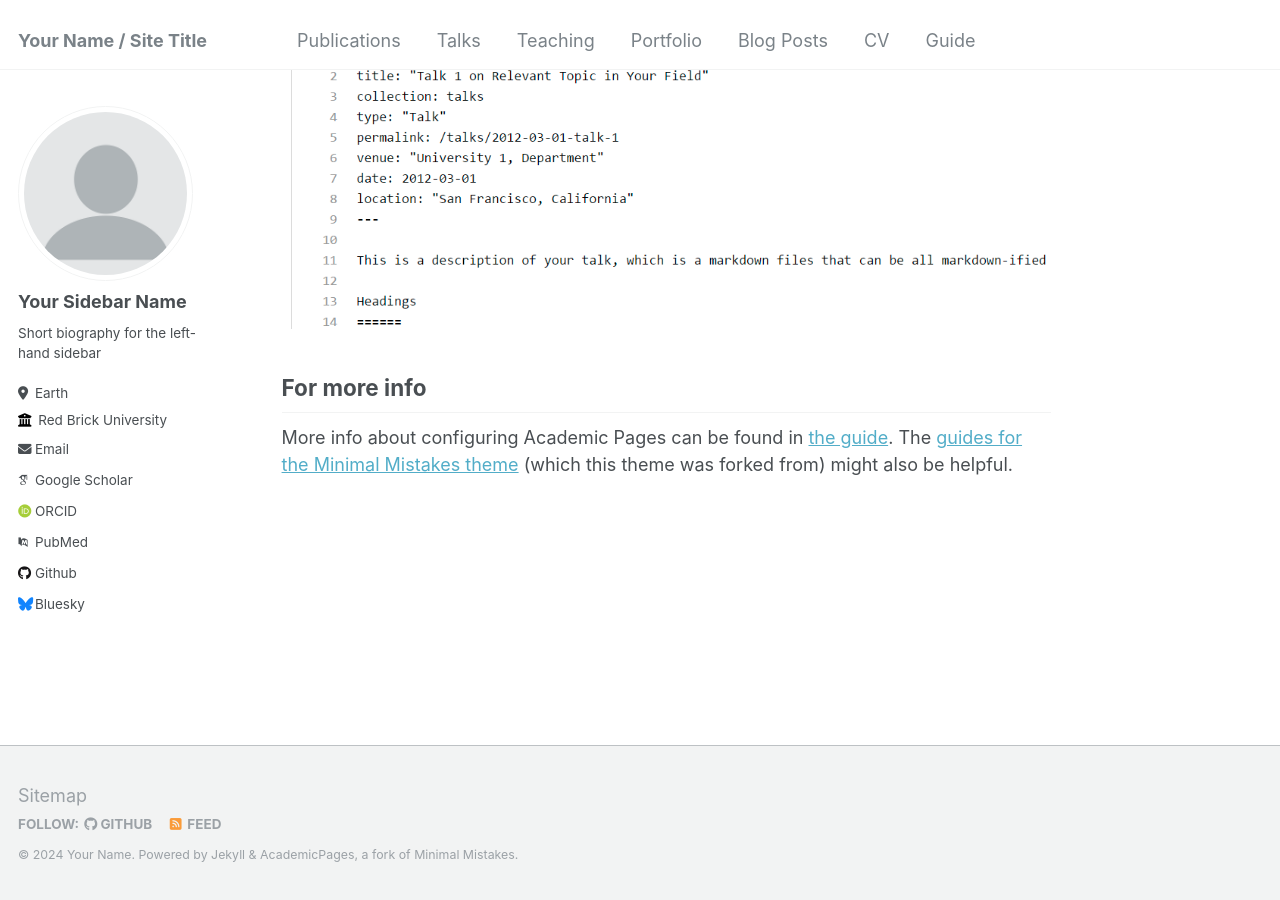
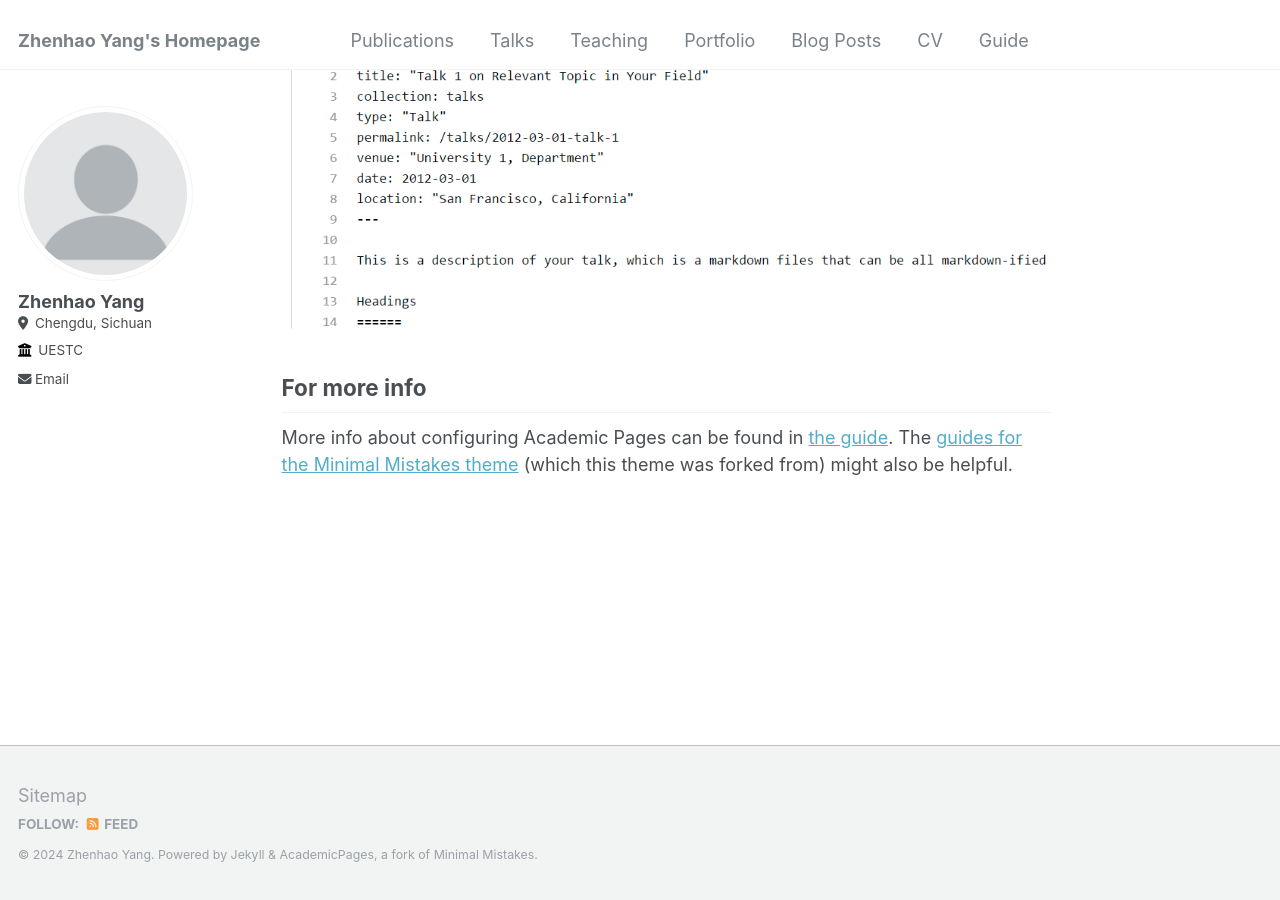
Before and after one commit to JeffreyYzh/JeffreyYzh.github.io, a Jekyll site: the page built from _pages/about.md, in a window 1280 px wide and 900 px high, scrolled down 2660 px. Built offline with Jekyll 4.4.1, drawn with Linux system fonts in a browser that asks for light colours; some web fonts are replaced.

Commit message:
Update _config.yml

```diff
--- a/_config.yml
+++ b/_config.yml
@@ -8,13 +8,13 @@
 
 # Basic Site Settings
 locale                   : "en-US"
-title                    : "Your Name / Site Title"
+title                    : "Zhenhao Yang's Homepage"
 title_separator          : "-"
-name                     : &name "Your Name"
+name                     : &name "Zhenhao Yang"
 description              : &description "personal description"
-url                      : https://academicpages.github.io # the base hostname & protocol for your site e.g. "https://mmistakes.github.io"
+url                      : https://JeffreyYzh.github.io # the base hostname & protocol for your site e.g. "https://mmistakes.github.io"
 baseurl                  : "" # the subpath of your site, e.g. "/blog"
-repository               : "academicpages/academicpages.github.io"
+repository               : "JeffreyYzh.github.io"
 
 # Site Author - The following control what appear as part of the author content on the side bar.
 #               If a field is blank the icon and link will not appear, otherwise it will be shown.
@@ -22,56 +22,57 @@ repository               : "academicpages/academicpages.github.io"
 author:
   # Biographic information
   avatar           : "profile.png"
-  name             : "Your Sidebar Name"
+  name             : "Zhenhao Yang"
   pronouns         : # example: "she/her"
-  bio              : "Short biography for the left-hand sidebar"
-  location         : "Earth"
-  employer         : "Red Brick University"
+  # bio              : "Undergraduate at UESTC"
+  location         : "Chengdu, Sichuan"
+  employer         : "UESTC"
   uri              : # URL
-  email            : "none@example.org"
+  email            : "zhenhao.yang11@gmail.com"
 
   # Academic websites
-  arxiv            : # URL - Update with the correct link to your profile
-  googlescholar    : "https://scholar.google.com/citations?user=PS_CX0AAAAAJ"
-  impactstory      : # URL
-  orcid            : "http://orcid.org/yourorcidurl"
-  semantic         : # URL
-  pubmed           : "https://www.ncbi.nlm.nih.gov/pubmed/?term=john+snow"
-  researchgate     : # URL
+  # arxiv            : # URL - Update with the correct link to your profile
+  # googlescholar    : "https://scholar.google.com/citations?user=PS_CX0AAAAAJ"
+  # impactstory      : # URL
+  # orcid            : "http://orcid.org/yourorcidurl"
+  # semantic         : # URL
+  # pubmed           : "https://www.ncbi.nlm.nih.gov/pubmed/?term=john+snow"
+  # researchgate     : # URL
 
   # Repositories and software development
-  bitbucket        : # Username - Update with your username on the site
-  codepen          : # Username
-  dribbble         : # Username
-  github           : "academicpages"
-  kaggle           : # Username
-  stackoverflow    : # User number or user number and name (i.e., use "1" or "1/jeff-atwood")
+  # bitbucket        : # Username - Update with your username on the site
+  # codepen          : # Username
+  # dribbble         : # Username
+  # github           : "academicpages"
+  # kaggle           : # Username
+  # stackoverflow    : # User number or user number and name (i.e., use "1" or "1/jeff-atwood")
 
   # Social media
-  bluesky          : "bsky.app" # Replace this with you Bluesky username
-  facebook         : # Username
-  flickr           : # Username
-  foursquare       : # Username
-  goodreads        : # Username
-  google_plus      : # Username
-  keybase          : # Username
-  instagram        : # Username
-  lastfm           : # Username
-  linkedin         : # Username
-  mastodon         : # URL
-  medium           : # URL
-  pinterest        : # Username
-  soundcloud       : # Username
-  steam            : # Username
-  telegram         : # URL
-  tumblr           : # Username
-  twitter          : # Username for X / Twitter
-  vine             : # Username
-  weibo            : # Username
-  wikipedia        : # Username
-  xing             : # Username
-  youtube          : # Username
-  zhihu            : # URL
+  # bluesky          : "bsky.app" # Replace this with you Bluesky username
+  # facebook         : # Username
+  # flickr           : # Username
+  # foursquare       : # Username
+  # goodreads        : # Username
+  # google_plus      : # Username
+  # keybase          : # Username
+  # instagram        : # Username
+  # lastfm           : # Username
+  # linkedin         : # Username
+  # mastodon         : # URL
+  # medium           : # URL
+  # pinterest        : # Username
+  # soundcloud       : # Username
+  # steam            : # Username
+  # telegram         : # URL
+  # tumblr           : # Username
+  # twitter          : # Username for X / Twitter
+  # vine             : # Username
+  # weibo            : # Username
+  # wikipedia        : # Username
+  # xing             : # Username
+  # youtube          : # Username
+  wechat            : Zhenhao_0711
+
 
 
 # Site Settings
```
